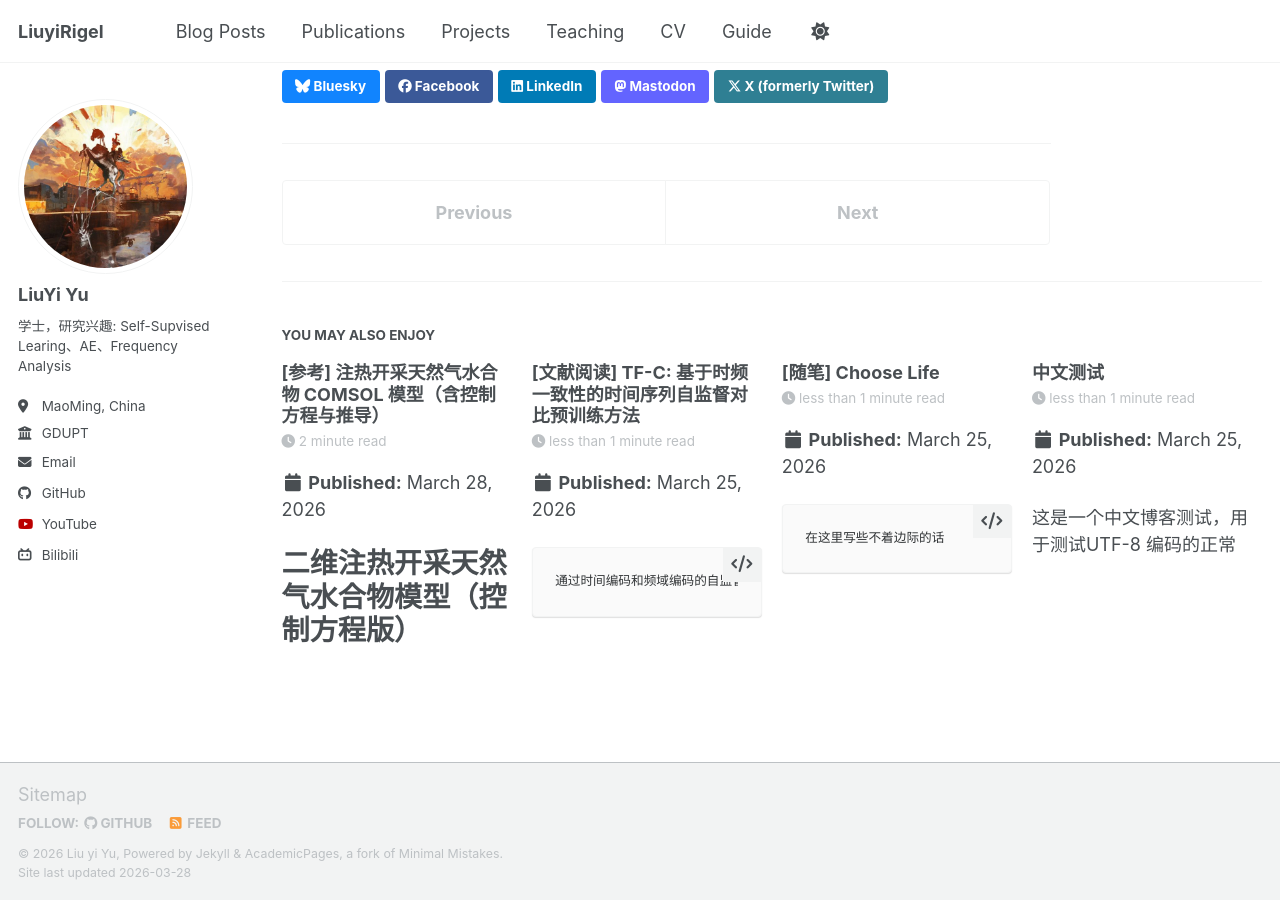
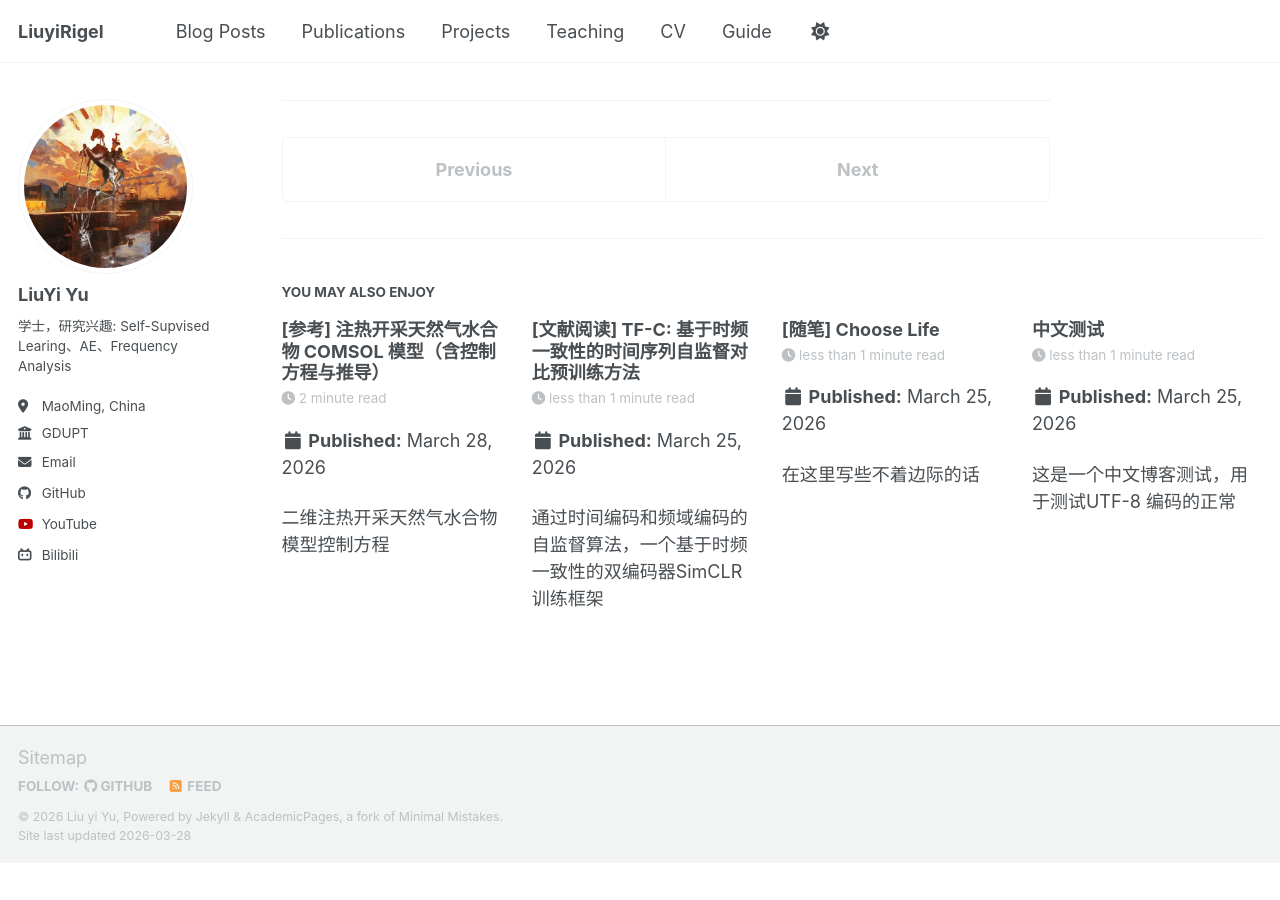
Before and after one commit to LiuyiRigel/LiuyiRigel.github.io, a Jekyll site: the page built from _posts/2026-03-25-paper-note-3.md, in a window 1280 px wide and 900 px high, scrolled down 1520 px. Built offline with Jekyll 4.4.1, drawn with Linux system fonts in a browser that asks for light colours; a script bundle is joined from its source files by our own code; library files that are not in the unit come from our copies; after the commit the page ends 2384 px from its top, so only the background shows below that.

Commit message:
modified:   _posts/2026-03-25-blog-3.md 	modified:   _posts/2026-03-25-paper-note-2.md 	modified:   _posts/2026-03-25-paper-note-3.md 	modified:   _posts/2026-03-28-dxh-test.md

```diff
--- a/_posts/2026-03-25-paper-note-3.md
+++ b/_posts/2026-03-25-paper-note-3.md
@@ -8,7 +8,7 @@
   - SimCLR
   - NT-XENT-Loss-Function
 ---
-    SimCLR框架，从婴儿到对比学习；从余弦相似到NT-XENT 损失函数
+SimCLR框架，从婴儿到对比学习；从余弦相似到NT-XENT 损失函数
 
 ## Summary
 写完笔记之后最后填，概述文章的内容，以后查阅笔记的时候先看这一段。注：写文章summary切记需要通过自己的思考，用自己的语言描述。忌讳直接Ctrl + c原文。
--- a/_posts/2026-03-28-dxh-test.md
+++ b/_posts/2026-03-28-dxh-test.md
@@ -8,7 +8,7 @@
 
 ---
 
-# 二维注热开采天然气水合物模型（控制方程版）
+二维注热开采天然气水合物模型控制方程
 
 ## 📌 1. 模型假设
 
```
Also changed, not shown: _posts/2026-03-25-blog-3.md (+1 -1 lines), _posts/2026-03-25-paper-note-2.md (+1 -1 lines).
